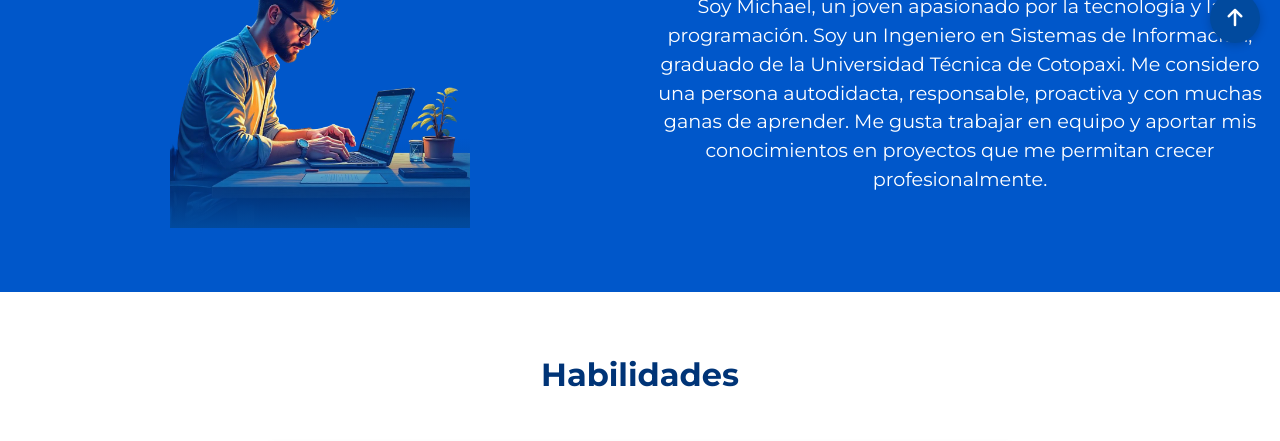
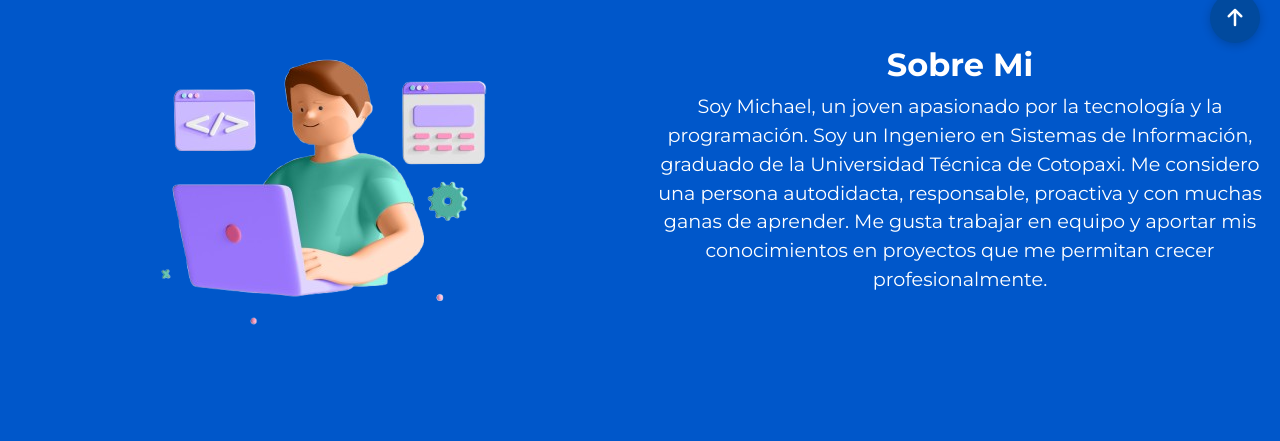
Before and after one commit to MykeStvn/PortfolioMichael, a plain HTML site: page index.html in a window 1280 px wide. Shown: the part 737-1178 px from the top of the page. Drawn offline with nearby package versions, Linux system fonts and the light colour scheme.

Commit message:
changes in images

```diff
--- a/index.html
+++ b/index.html
@@ -121,8 +121,8 @@
                 style="min-height: 30vh;">
                 <!--IMAGEN DE FONDO-->
                 <div class="col-md-6 text-center">
-                    <div class="img-fade">
-                        <img src="assets/img/programador.png" alt="Programador" class="img-fluid" width="300px"
+                    <div>
+                        <img src="assets/img/developer_male.png" alt="Programador" class="img-fluid" width="auto"
                             height="300px">
                     </div>
 
```
Also changed, not shown: assets/img/developer_male.png (added), assets/img/hola.png (deleted), assets/img/programador.png (deleted).
